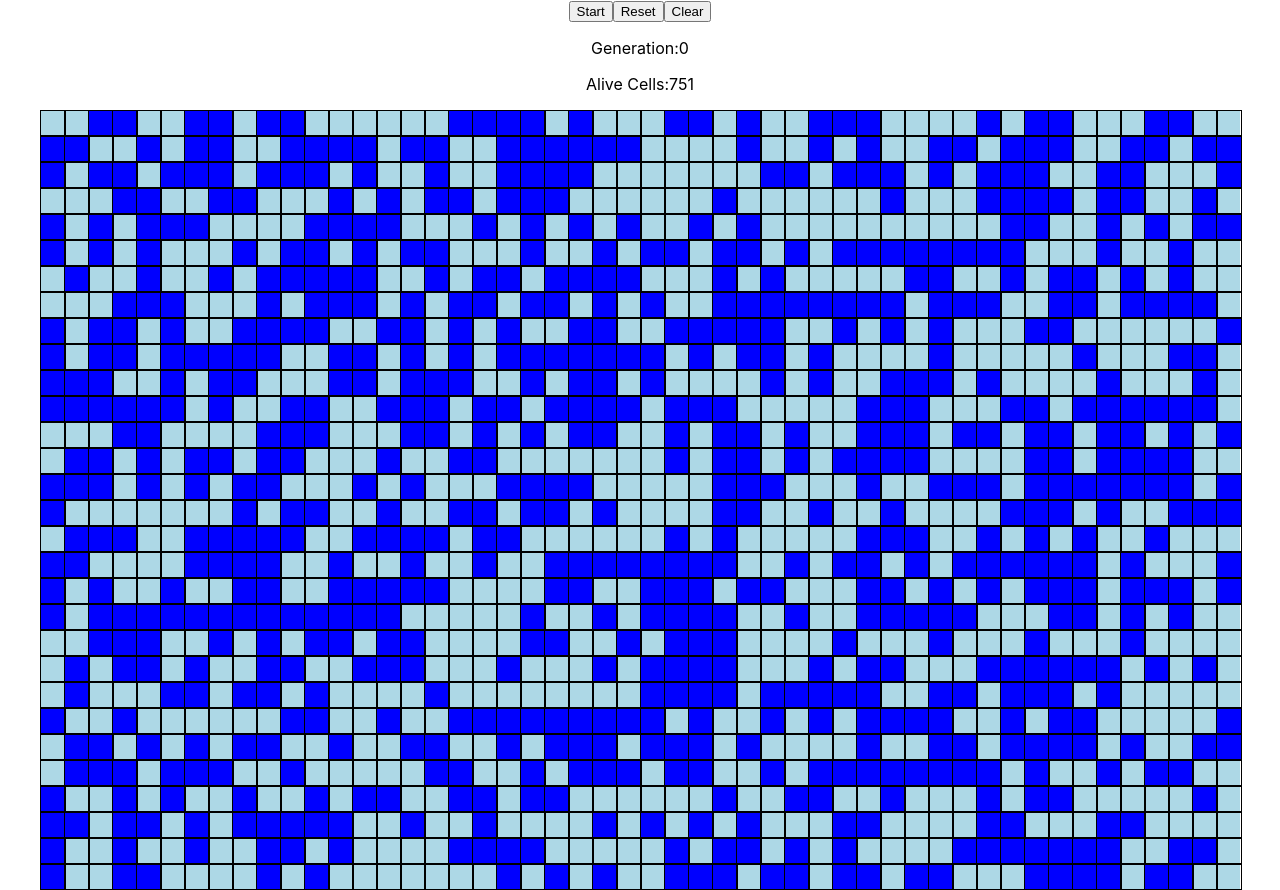
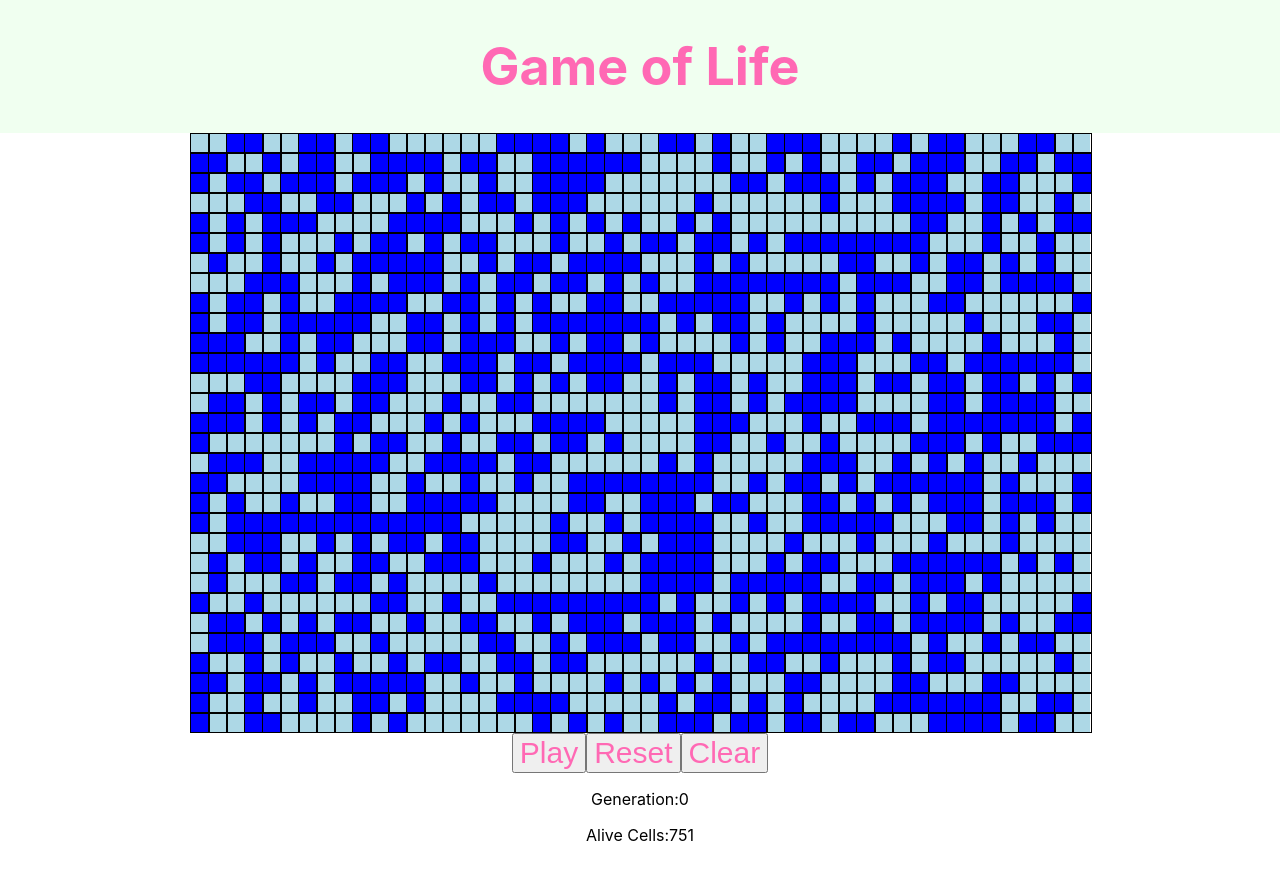
Before and after one commit to lucas-norris/game-of-life, a React (Create React App) app: page / in a window 1280 px wide. After the commit the page ends 861 px from the top, so only its background shows below. Built offline with nearby package versions, Linux system fonts and the light colour scheme.

Commit message:
chnaged styling

```diff
--- a/src/App.css
+++ b/src/App.css
@@ -14,14 +14,13 @@
 }
 
 .App-header {
-  background-color: #282c34;
-  min-height: 100vh;
+  background-color: honeydew;
   display: flex;
   flex-direction: column;
   align-items: center;
   justify-content: center;
   font-size: calc(10px + 2vmin);
-  color: white;
+  color: hotpink;
 }
 
 .App-link {
@@ -36,3 +35,8 @@
     transform: rotate(360deg);
   }
 }
+
+button{
+  font-size: 30px;
+  color: hotpink
+}
--- a/src/App.js
+++ b/src/App.js
@@ -105,6 +105,33 @@ function App() {
 
   return (
     <div className="App">
+      <header className="App-header">
+        <h1>Game of Life</h1>
+      </header>
+      <div
+        style={{
+          display: 'grid',
+          gridTemplateColumns: `repeat(${cols}, 18px)`,
+          width: 'fit-content',
+          margin: '0 auto',
+          backgroundColor: 'lightblue',
+        }}
+      >
+        {grid &&
+          grid.map((rows, i) =>
+            rows.map((col, k) => (
+              <div
+                style={{
+                  width: 18,
+                  height: 18,
+                  backgroundColor: grid[i][k] ? 'blue' : '',
+                  border: '1px solid black',
+                }}
+              />
+            ))
+          )}
+      </div>
+      <div>
         <button
           onClick={() => {
             setStart(!start)
@@ -113,7 +140,7 @@ function App() {
             }
           }}
         >
-        {start ? 'Stop' : 'Start'}
+          {start ? 'Pause' : 'Play'}
         </button>
         <button
           onClick={() => {
@@ -133,28 +160,6 @@ function App() {
         </button>
         <p>Generation:{count}</p>
         <p>Alive Cells:{cellCount}</p>
-      <div
-        style={{
-          display: 'grid',
-          gridTemplateColumns: `repeat(${cols}, 24px)`,
-          width: 'fit-content',
-          margin: '0 auto',
-          backgroundColor: 'lightblue',
-        }}
-      >
-        {grid &&
-          grid.map((rows, i) =>
-            rows.map((col, k) => (
-              <div
-                style={{
-                  width: 24,
-                  height: 24,
-                  backgroundColor: grid[i][k] ? 'blue' : '',
-                  border: '1px solid black',
-                }}
-              />
-            ))
-          )}
       </div>
     </div>
   )
```
Lines whose indentation alone changed are shown as unchanged.
